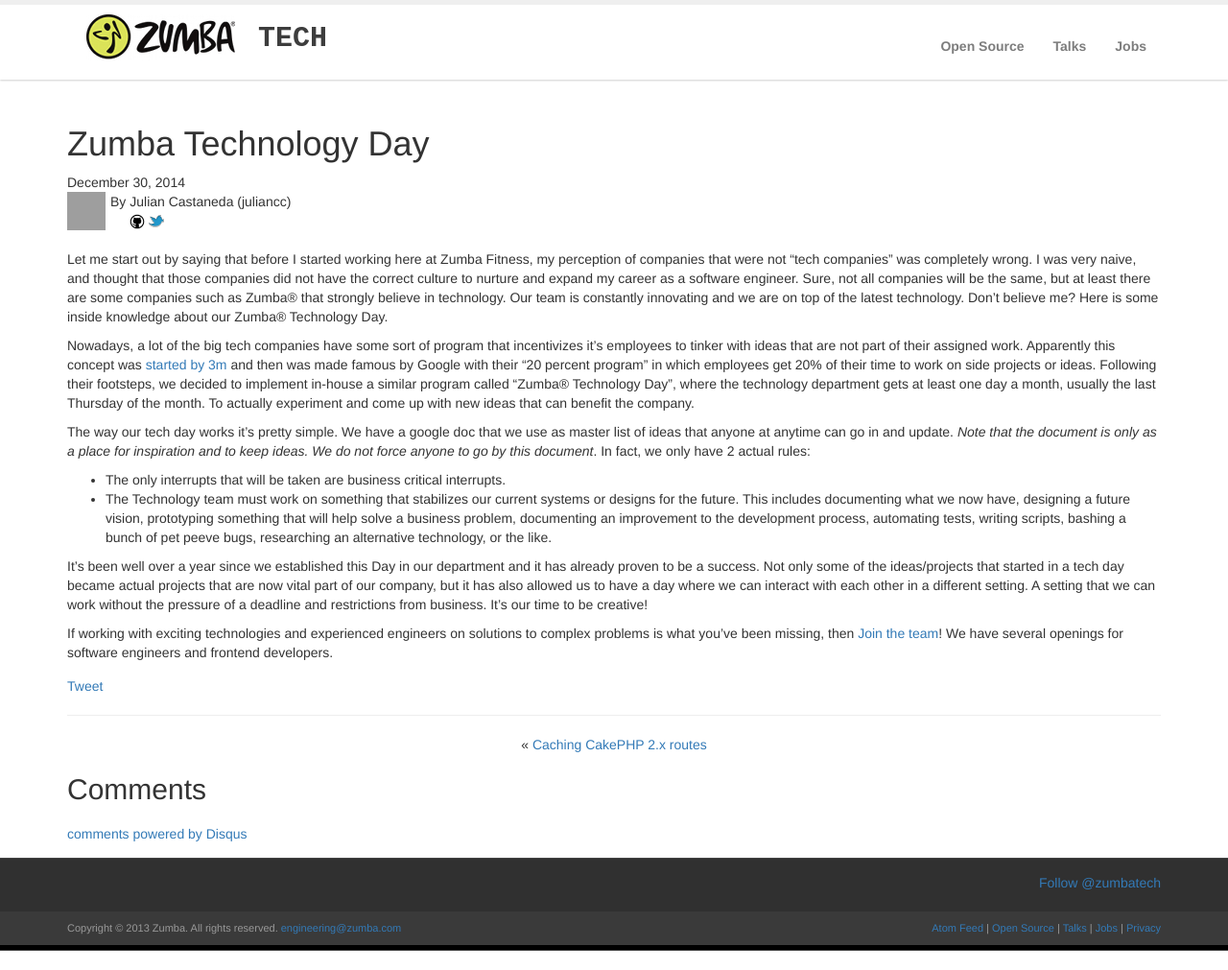
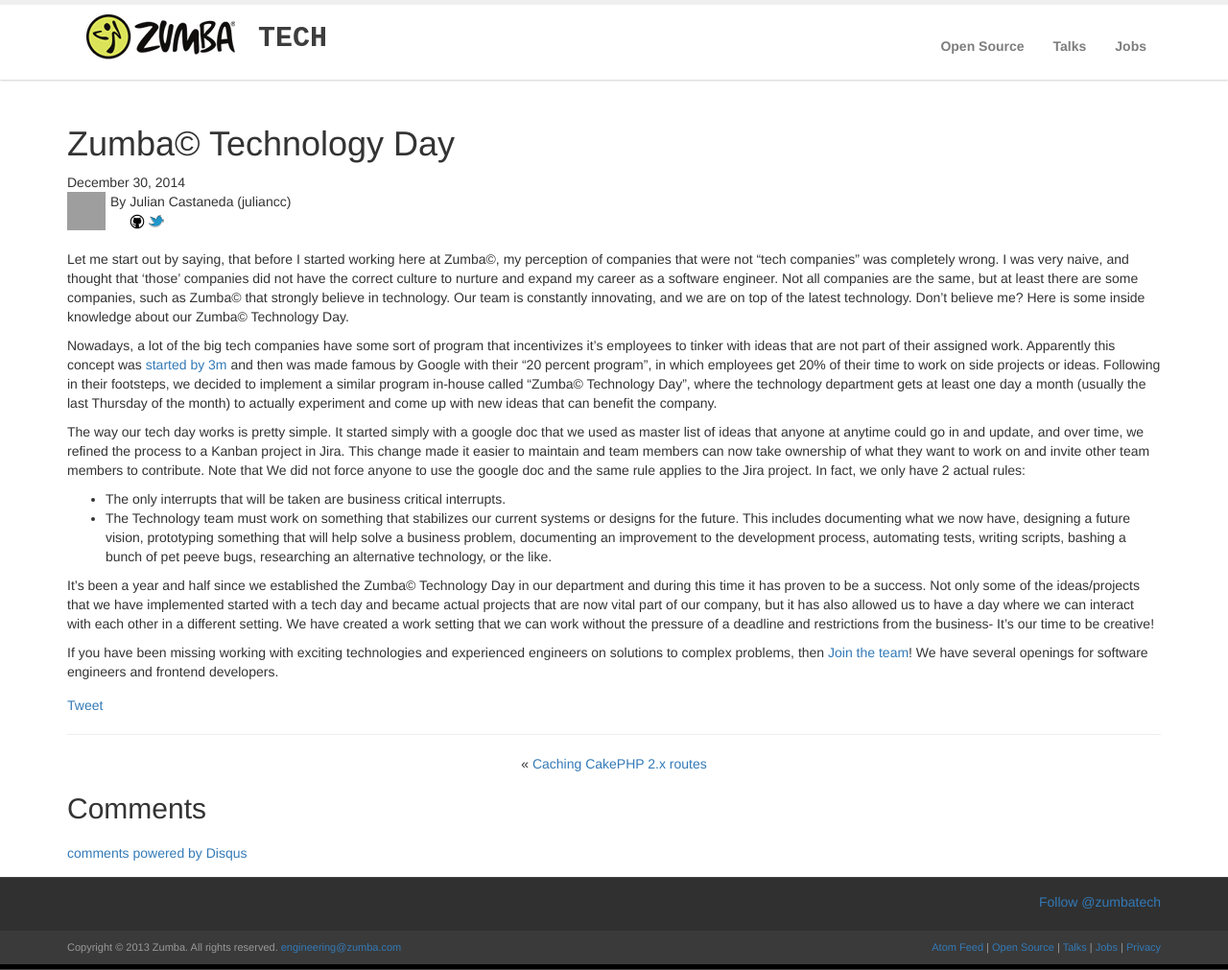
Before and after one commit to zumba/zumba.github.com, a Jekyll site: the page built from _posts/2014-12-30-zumba-tech-day.md, in a window 1280 px wide and 1011 px high. Shown: the whole window at 96% size. Built offline with Jekyll 4.4.1, drawn with Linux system fonts in a browser that asks for light colours; nearby versions of some CDN libraries; comment, search, counter and statistics services are not loaded; grey boxes are pictures that could not be loaded.

Commit message:
Some revisions

```diff
--- a/_posts/2014-12-30-zumba-tech-day.md
+++ b/_posts/2014-12-30-zumba-tech-day.md
@@ -1,24 +1,20 @@
 ---
 layout: post
-title: Zumba Technology Day
+title: Zumba&copy; Technology Day
 description: We are looking for a few good engineers to help us achieve our technical vision.
 tags: [technology, careers, opportunity, engineering]
 author: juliancc
 ---
 
-Let me start out by saying that before I started working here at Zumba Fitness, my perception of companies that were not “tech companies” was completely wrong. I was very naive, and thought that those companies did not have the correct culture to nurture and expand my career as a software engineer. Sure, not all companies will be the same, but at least there are some companies such as Zumba® that strongly believe in technology.
-Our team is constantly innovating and we are on top of the latest technology. Don’t believe me? Here is some inside knowledge about our Zumba® Technology Day.
+Let me start out by saying, that before I started working here at Zumba&copy;, my perception of companies that were not “tech companies” was completely wrong. I was very naive, and thought that ‘those’ companies did not have the correct culture to nurture and expand my career as a software engineer. Not all companies are the same, but at least there are some companies, such as Zumba&copy; that strongly believe in technology. Our team is constantly innovating, and we are on top of the latest technology. Don’t believe me? Here is some inside knowledge about our Zumba&copy; Technology Day.
 
-Nowadays, a lot of the big tech companies have some sort of program that incentivizes it’s employees to tinker with ideas that are not part of their assigned work. Apparently this concept was [started by 3m](http://www.fastcodesign.com/1663137/how-3m-gave-everyone-days-off-and-created-an-innovation-dynamo) and then was made famous by Google with their  “20 percent program” in which employees get 20% of their time to work on side projects or ideas.
-Following their footsteps, we decided to implement in-house a similar program called “Zumba® Technology Day”, where the technology department gets at least one day a month, usually the last Thursday of the month. To actually experiment and come up with new ideas that can benefit the company.
+Nowadays, a lot of the big tech companies have some sort of program that incentivizes it’s employees to tinker with ideas that are not part of their assigned work. Apparently this concept was [started by 3m](http://www.fastcodesign.com/1663137/how-3m-gave-everyone-days-off-and-created-an-innovation-dynamo) and then was made famous by Google with their  “20 percent program”, in which employees get 20% of their time to work on side projects or ideas. Following in their footsteps, we decided to implement a similar program in-house called “Zumba&copy; Technology Day”, where the technology department gets at least one day a month (usually the last Thursday of the month) to actually experiment and come up with new ideas that can benefit the company.
 
-The way our tech day works it’s pretty simple.
-We have a google doc that we use as master list of ideas that anyone at anytime can go in and update.
-<i>Note that the document is only as a place for inspiration and to keep ideas. We do not force anyone to go by this document</i>. In fact, we only have 2 actual rules:
+The way our tech day works is pretty simple. It started simply with a google doc that we used as master list of ideas that anyone at anytime could go in and update, and over time, we refined the process to a Kanban project in Jira. This change made it easier to maintain and team members can now take ownership of what they want to work on and invite other team members to contribute. Note that We did not force anyone to use the google doc and the same rule applies to the Jira project. In fact, we only have 2 actual rules:
 
 * The only interrupts that will be taken are business critical interrupts.
 * The Technology team must work on something that stabilizes our current systems or designs for the future. This includes documenting what we now have, designing a future vision, prototyping something that will help solve a business problem, documenting an improvement to the development process, automating tests, writing scripts, bashing a bunch of pet peeve bugs, researching an alternative technology,  or the like.
 
-It’s been well over a year since we established this Day in our department and it has already proven to be a success. Not only some of the ideas/projects that started in a tech day became actual projects that are now vital part of our company, but it has also allowed us to have a day where we can interact with each other in a different setting. A setting that we can work without the pressure of a deadline and restrictions from business. It’s our time to be creative!
+It’s been a year and half since we established the Zumba&copy; Technology Day in our department and during this time it has proven to be a success. Not only some of the ideas/projects that we have implemented started with a tech day and became actual projects that are now vital part of our company, but it has also allowed us to have a day where we can interact with each other in a different setting. We have created a work setting that we can work without the pressure of a deadline and restrictions from the business- It’s our time to be creative!
 
-If working with exciting technologies and experienced engineers on solutions to complex problems is what you've been missing, then [Join the team]({{ site.url }}/careers.html)! We have several openings for software engineers and frontend developers.
+If you have been missing working with exciting technologies and experienced engineers on solutions to complex problems, then [Join the team]({{ site.url }}/careers.html)! We have several openings for software engineers and frontend developers.
```
